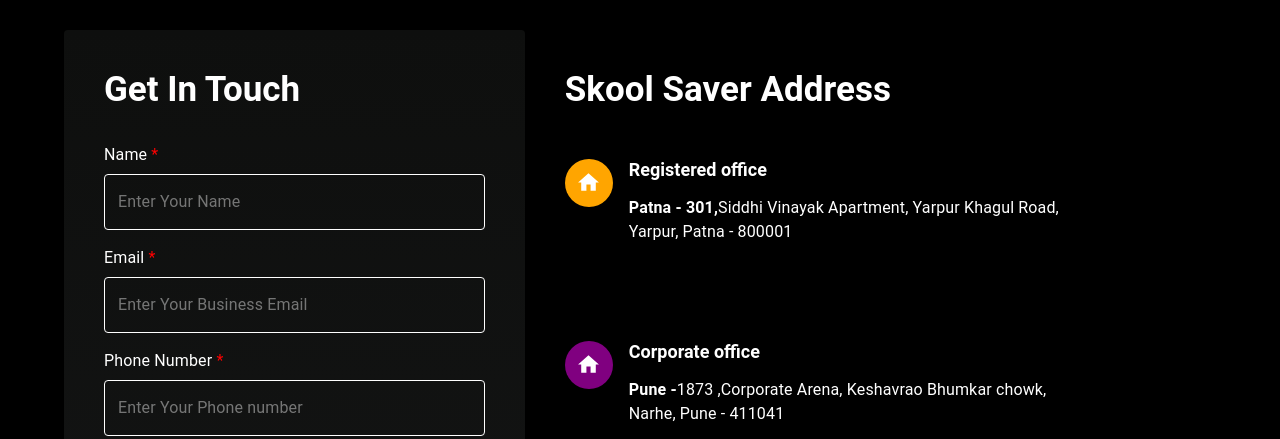
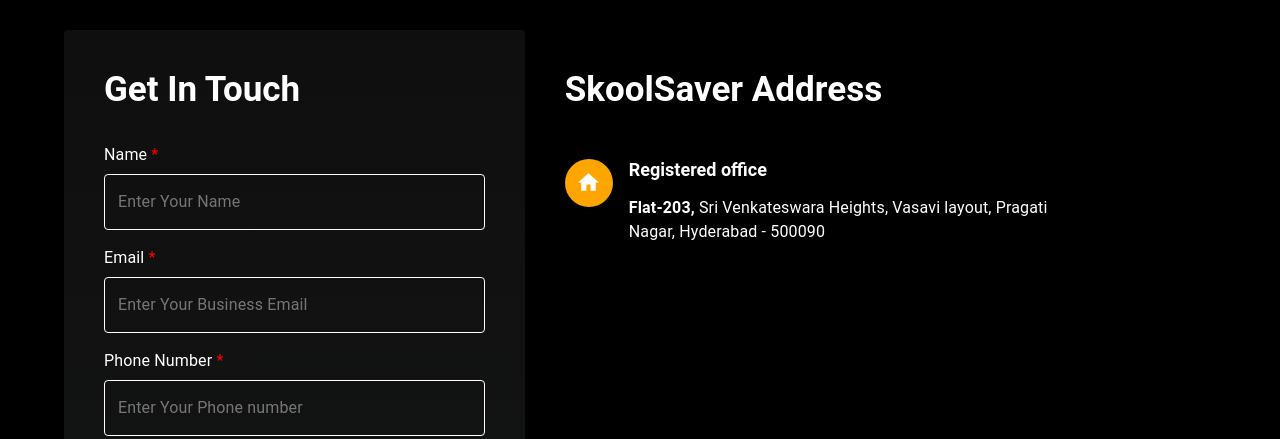
Before and after one commit to SkoolSaver/anuTechFronted, a Next.js app: page /contact-us in a window 1280 px wide. Shown: the part 274-713 px from the top of the page. Built offline with nearby package versions, Linux system fonts and the light colour scheme; no server answers.

Commit message:
updating contactUs page

```diff
--- a/app/sections/contact-us/ContactUsPage.jsx
+++ b/app/sections/contact-us/ContactUsPage.jsx
@@ -57,7 +57,7 @@
               fontWeight={600}
               color="white"
             >
-              Skool Saver Address
+              SkoolSaver Address
             </Typography>
             <Stack direction="row" spacing={2}>
               <Icon
@@ -87,15 +87,14 @@
                   variant="body1"
                   className={nunitoSans.className}
                 >
-                  <strong>Patna - 301,</strong>
-                  Siddhi Vinayak Apartment, Yarpur Khagul Road, Yarpur, Patna -
-                  800001
+                  <strong>Flat-203, </strong>
+                  Sri Venkateswara Heights, Vasavi layout, Pragati Nagar, Hyderabad - 500090
                 </Typography>
               </Box>
             </Stack>
             <Divider />
             <Stack direction="row" spacing={2}>
-              <Icon
+              {/* <Icon
                 sx={{
                   bgcolor: "purple",
                   p: 3,
@@ -126,11 +125,11 @@
                   1873 ,Corporate Arena, Keshavrao Bhumkar chowk, Narhe, Pune -
                   411041
                 </Typography>
-              </Box>
+              </Box> */}
             </Stack>
           </Stack>
         </Stack>
-        <Box>
+        {/* <Box>
           <Divider sx={{ my: 8 }} />
 
           <Typography
@@ -353,7 +352,7 @@
               </Box>
             </Card>
           </Stack>
-        </Box>
+        </Box> */}
       </Container>
     </>
   );
```
